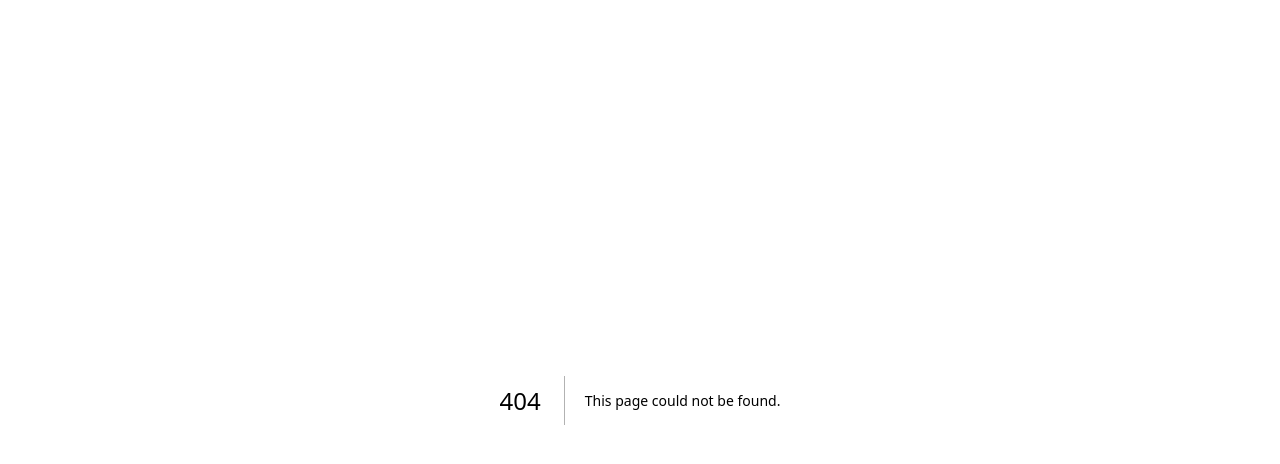
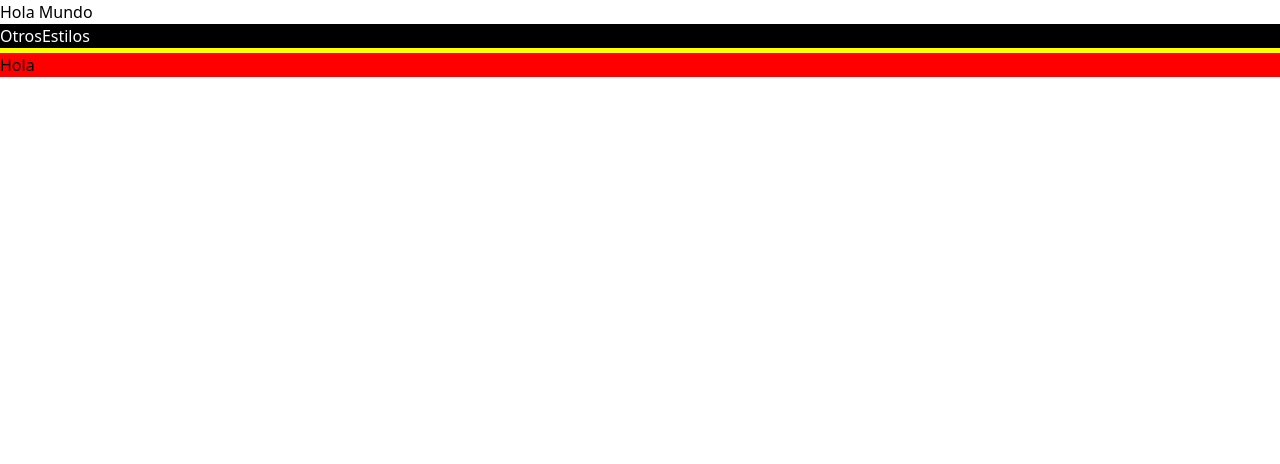
Before and after one commit to 2022B-web-avanzada-soft/salazar-franco-marco-andr-s-we, a Next.js app in the folder react-nextjs/: page /a_hola_mundo in a window 1280 px wide. Before the commit this address had no page. Shown: the top 464 px of the page. Built offline with nearby package versions, Linux system fonts and the light colour scheme.

Commit message:
React estilos
Uso de estilos y componentes

```diff
--- /dev/null
+++ b/react-nextjs/components/a_estilos/EstilosEjemplo.tsx
@@ -0,0 +1,16 @@
+//components/a_estilos/EstilosEjempli.tsx
+import styles from './estilos.module.css'
+//Los estilos deben tener el nombre "module.css"
+export default function (){
+    const misEstilos = {
+        color: 'white',
+        backgroundColor: 'black',
+        borderBottom: '5px solid yellow',
+    };
+    return (
+        <>
+            <div style={misEstilos}>OtrosEstilos</div>
+            <div className={styles.rojo}>Hola</div>
+        </>
+    )
+}
--- /dev/null
+++ b/react-nextjs/components/a_estilos/estilos.module.css
@@ -0,0 +1,4 @@
+/*//components/a_estilos/estilos.module.css */
+.rojo{
+    background: red;
+}
--- /dev/null
+++ b/react-nextjs/pages/a_hola_mundo.tsx
@@ -0,0 +1,21 @@
+// pages/a_hola_mundo
+/*const a_componente = function (){
+    return(
+        <></>
+    )
+}
+const b_componente = ()=>{
+    return <></>
+}
+export default a_componente()*/
+
+import EstilosEjemplo from "../components/a_estilos/EstilosEjemplo";
+
+export default function a_hola_mundo(){
+    return (
+        <>
+            <h1>Hola Mundo </h1>
+            <EstilosEjemplo></EstilosEjemplo>
+        </>
+    )
+}
```
Also changed, not shown: react-nextjs/package.json (+8 -2 lines), 1 other file (tests, documents, lock files or other folders).
